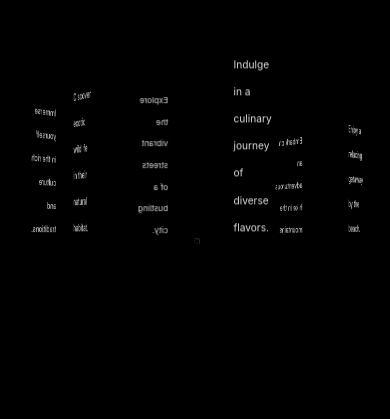
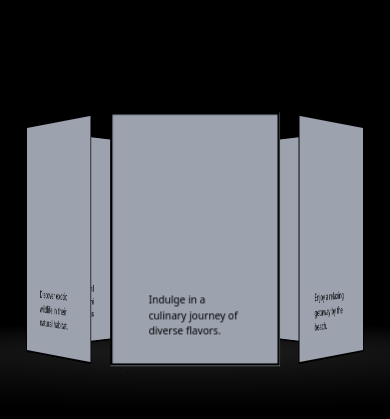
Before and after one commit to Hunter-7010/react-3dm-carousel, a React (Vite) app: page / in a window 390 px wide. Shown: the part 183-602 px from the top of the page. Built offline with nearby package versions, Linux system fonts and the light colour scheme.

Commit message:
stable version

```diff
--- a/src/index.css
+++ b/src/index.css
@@ -2,28 +2,8 @@
 @tailwind components;
 @tailwind utilities;
 
-:root {
-  font-family: Inter, Avenir, Helvetica, Arial, sans-serif;
-  font-size: 16px;
-  line-height: 24px;
-  font-weight: 400;
-
-  color-scheme: light dark;
-  color: rgba(255, 255, 255, 0.87);
-  background-color: #242424;
-
-  font-synthesis: none;
-  text-rendering: optimizeLegibility;
-  -webkit-font-smoothing: antialiased;
-  -moz-osx-font-smoothing: grayscale;
-  -webkit-text-size-adjust: 100%;
-}
-
-
 .root {
-  height: 100vh;
-  width: 100vw;
-  color: black;
+  @apply h-screen w-screen text-black;
   overscroll-behavior-y: none;
 }
 .rootCarousel {
@@ -32,10 +12,7 @@
 }
 
 .carouselContainer {
-  position: relative;
- display: flex;
- justify-content: center;
- align-items: center;
+  @apply relative flex justify-center items-center;
   min-height: 650px;
   width: 100%;
   transform-style: preserve-3d;
@@ -44,13 +21,7 @@
 }
 
 .spinningText {
-  opacity: 0;
-  transition-property: opacity;
-  transition-timing-function: cubic-bezier(0.4, 0, 0.2, 1);
-  transition-duration: 150ms;
-  animation-duration: 300ms;
-  transition-timing-function: linear;
-  z-index: -2;
+  @apply opacity-0 transition-opacity duration-300 ease-linear z-[-2];
 }
 
 .title {
@@ -61,7 +32,6 @@
 
 .bigTitle {
   @apply text-[1.2rem] lg:text-[1.7rem] 2xl:text-[2.6rem] 2xl:max-w-[18rem] max-w-[12rem] hover:underline transition-all  duration-300;
-
   text-decoration-color: #ffc2e2 !important;
 }
 .content {
@@ -81,7 +51,7 @@
   transform-style: preserve-3d;
 }
 .spinContainer {
-  /* @apply w-[150px] sm:w-[220px] md:w-[220px] 2xl:w-[320px]; */
+  @apply w-[150px] sm:w-[220px] md:w-[220px] 2xl:w-[320px];
   position: relative;
   display: -webkit-box;
   display: -ms-flexbox;
@@ -90,11 +60,6 @@
   -webkit-transform-style: preserve-3d;
   transform-style: preserve-3d;
   aspect-ratio: 0.67;
-}
-@media (min-width: 640px) {
-  .spinContainer {
-    width: 220px;
-  }
 }
 @media (min-width: 1500px) {
   .spinContainer {
@@ -125,7 +90,6 @@
 }
 
 .ground {
-  user-select: none;
   width: 900px;
   height: 900px;
   position: absolute;
@@ -136,7 +100,7 @@
   background: -webkit-radial-gradient(
     center center,
     farthest-side,
-    rgba(153, 153, 153, 0.574),
+    #9993,
     transparent
   );
 }
--- a/vite.config.ts
+++ b/vite.config.ts
@@ -2,6 +2,7 @@ import { defineConfig } from "vite";
 import react from "@vitejs/plugin-react-swc";
 import dts from "vite-plugin-dts";
 import path from "path";
+import cssInjectedByJsPlugin from "vite-plugin-css-injected-by-js";
 
 export default defineConfig({
   build: {
@@ -11,17 +12,16 @@ export default defineConfig({
       fileName: (format) => `index.${format}.js`,
     },
     rollupOptions: {
-      external: ["react", "react-dom","tailwindcss"],
+      external: ["react", "react-dom"],
       output: {
         globals: {
           react: "React",
           "react-dom": "ReactDOM",
-          "tailwindcss":"TailwindCSS"
         },
       },
     },
     sourcemap: true,
     emptyOutDir: true,
   },
-  plugins: [react(), dts()],
+  plugins: [react(), dts(), cssInjectedByJsPlugin()],
 });
```
Also changed, not shown: package.json (+4 -6 lines), 1 other file (tests, documents, lock files or other folders).
